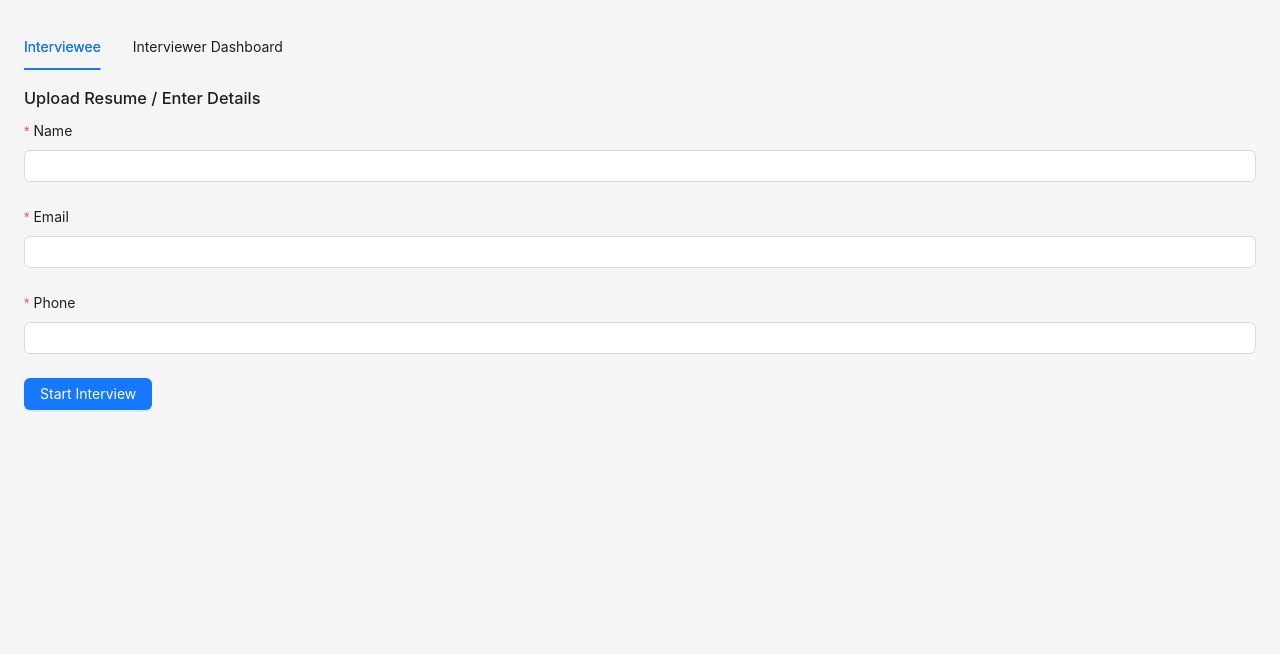
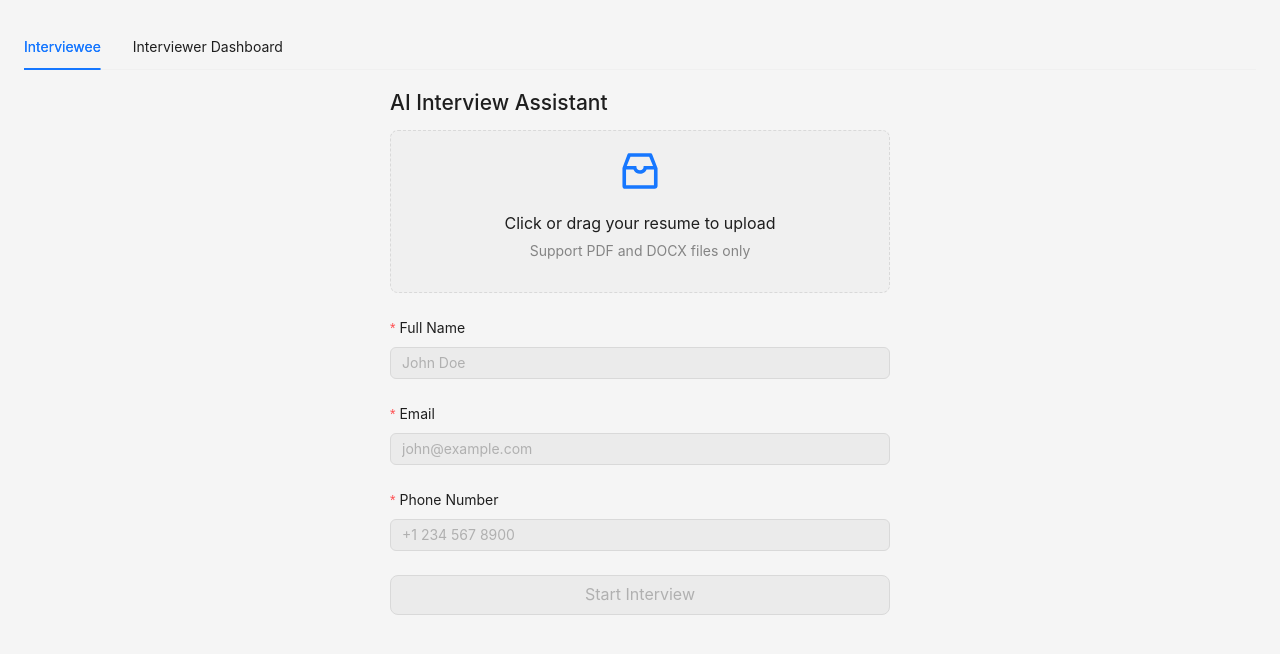
Before and after one commit to Sarat20/swipe, a React app in the folder frontend/: page / in a window 1280 px wide. Shown: the top 654 px of the page. Built offline with nearby package versions, Linux system fonts and the light colour scheme; the HTML template or start-up script is replaced by a standard one.

Commit message:
updated chatbox.jsx,resumeupload.jst,interviewee.jsx and interviewer.jsx

```diff
--- a/frontend/src/components/ChatBox.jsx
+++ b/frontend/src/components/ChatBox.jsx
@@ -4,12 +4,12 @@ import { Input, Button, Progress } from "antd";
 import { updateAnswer, finishInterview } from "../store/candidateSlice";
 
 const QUESTIONS = [
-  { text: "Explain closures in JavaScript.", difficulty: "easy", time: 20 },
-  { text: "Explain virtual DOM in React.", difficulty: "easy", time: 20 },
+  { text: "What are closures in JavaScript?", difficulty: "easy", time: 20 },
+  { text: "Explain the virtual DOM in React.", difficulty: "easy", time: 20 },
   { text: "What are middleware functions in Node.js?", difficulty: "medium", time: 60 },
-  { text: "Explain how you’d optimize a React app.", difficulty: "medium", time: 60 },
+  { text: "How would you optimize a React app for performance?", difficulty: "medium", time: 60 },
   { text: "Design a scalable authentication system.", difficulty: "hard", time: 120 },
-  { text: "How does event loop work in Node.js?", difficulty: "hard", time: 120 }
+  { text: "Explain the Node.js event loop with an example.", difficulty: "hard", time: 120 }
 ];
 
 export default function ChatBox({ candidate }) {
@@ -20,6 +20,7 @@ export default function ChatBox({ candidate }) {
 
   const currentQ = QUESTIONS[qIndex];
 
+  // countdown timer
   useEffect(() => {
     if (timeLeft <= 0) {
       handleSubmit();
@@ -36,23 +37,38 @@ export default function ChatBox({ candidate }) {
       setQIndex(qIndex + 1);
       setTimeLeft(QUESTIONS[qIndex + 1].time);
     } else {
-
-      const score = candidate.answers.reduce((s, ans) => s + (ans?.length > 10 ? 10 : 5), 0);
-      dispatch(finishInterview({ score, summary: "Completed interview." }));
+      // evaluate candidate (simple scoring logic)
+      const score = candidate.answers.reduce((s, ans) => {
+        if (!ans) return s;
+        return s + (ans.split(" ").length > 5 ? 10 : 5); // length-based scoring
+      }, 0);
+      const summary = score > 40 ? "Strong candidate with solid answers." : "Needs improvement.";
+      dispatch(finishInterview({ score, summary }));
     }
   };
 
   return (
-    <div>
+    <div style={{ maxWidth: "600px" }}>
       <h3>Question {qIndex + 1} / {QUESTIONS.length}</h3>
       <p><b>{currentQ.text}</b></p>
-      <Progress percent={(timeLeft / currentQ.time) * 100} showInfo={false}/>
+      <Progress
+        percent={(timeLeft / currentQ.time) * 100}
+        strokeColor="green"
+        showInfo={false}
+      />
       <Input.TextArea
+        rows={4}
+        placeholder="Type your answer here..."
         value={answer}
         onChange={(e) => setAnswer(e.target.value)}
-        rows={3}
       />
-      <Button onClick={handleSubmit} type="primary" style={{ marginTop: 8 }}>Submit</Button>
+      <Button
+        type="primary"
+        onClick={handleSubmit}
+        style={{ marginTop: 10 }}
+      >
+        Submit
+      </Button>
     </div>
   );
 }
--- a/frontend/src/components/ResumeUpload.jsx
+++ b/frontend/src/components/ResumeUpload.jsx
@@ -1,27 +1,128 @@
 import React, { useState } from "react";
-import { Button, Form, Input } from "antd";
+import { Button, Form, Input, Upload, message } from "antd";
+import { InboxOutlined } from "@ant-design/icons";
+
+const { Dragger } = Upload;
 
 export default function ResumeUpload({ onParsed }) {
   const [form] = Form.useForm();
+  const [fileUploaded, setFileUploaded] = useState(false);
+  const [fileName, setFileName] = useState("");
+
+  const uploadProps = {
+    name: "file",
+    multiple: false,
+    accept: ".pdf,.docx",
+    beforeUpload: (file) => {
+      const isPDF = file.type === "application/pdf";
+      const isDOCX = file.type === "application/vnd.openxmlformats-officedocument.wordprocessingml.document";
+
+      if (!isPDF && !isDOCX) {
+        message.error("You can only upload PDF or DOCX files!");
+        return false;
+      }
+
+      // For now, just store file name (later we'll send to backend)
+      setFileName(file.name);
+      setFileUploaded(true);
+      message.success(`${file.name} uploaded successfully`);
+
+      // Simulate extraction - in real app, backend would extract these
+      form.setFieldsValue({
+        name: "",
+        email: "",
+        phone: ""
+      });
+
+      return false; // Prevent automatic upload
+    },
+    onRemove: () => {
+      setFileUploaded(false);
+      setFileName("");
+    }
+  };
 
   const onFinish = (values) => {
-    onParsed(values);
+    if (!fileUploaded) {
+      message.error("Please upload your resume first!");
+      return;
+    }
+
+    onParsed({
+      name: values.name,
+      email: values.email,
+      phone: values.phone,
+      resumeFile: fileName
+    });
   };
 
   return (
-    <div>
-      <h3>Upload Resume / Enter Details</h3>
-      <Form form={form} onFinish={onFinish} layout="vertical">
-        <Form.Item label="Name" name="name" rules={[{ required: true }]}>
-          <Input />
+    <div style={{ maxWidth: "500px", margin: "0 auto" }}>
+      <h2>AI Interview Assistant</h2>
+
+      <Dragger {...uploadProps} style={{ marginBottom: 24 }}>
+        <p className="ant-upload-drag-icon">
+          <InboxOutlined />
+        </p>
+        <p className="ant-upload-text">
+          Click or drag your resume to upload
+        </p>
+        <p className="ant-upload-hint">
+          Support PDF and DOCX files only
+        </p>
+      </Dragger>
+
+      {fileUploaded && (
+        <div style={{ background: "#f0f2f5", padding: 16, marginBottom: 24, borderRadius: 8 }}>
+          <p><b>Resume uploaded:</b> {fileName}</p>
+          <p style={{ fontSize: 12, color: "#666" }}>
+            Please fill in the details below (later this will be auto-extracted)
+          </p>
+        </div>
+      )}
+
+      <Form
+        form={form}
+        layout="vertical"
+        onFinish={onFinish}
+        disabled={!fileUploaded}
+      >
+        <Form.Item
+          label="Full Name"
+          name="name"
+          rules={[{ required: true, message: "Please enter your name" }]}
+        >
+          <Input placeholder="John Doe" />
         </Form.Item>
-        <Form.Item label="Email" name="email" rules={[{ required: true }]}>
-          <Input />
+
+        <Form.Item
+          label="Email"
+          name="email"
+          rules={[
+            { required: true, message: "Please enter your email" },
+            { type: "email", message: "Please enter a valid email" }
+          ]}
+        >
+          <Input placeholder="john@example.com" />
         </Form.Item>
-        <Form.Item label="Phone" name="phone" rules={[{ required: true }]}>
-          <Input />
+
+        <Form.Item
+          label="Phone Number"
+          name="phone"
+          rules={[{ required: true, message: "Please enter your phone number" }]}
+        >
+          <Input placeholder="+1 234 567 8900" />
         </Form.Item>
-        <Button type="primary" htmlType="submit">Start Interview</Button>
+
+        <Button
+          type="primary"
+          htmlType="submit"
+          block
+          size="large"
+          disabled={!fileUploaded}
+        >
+          Start Interview
+        </Button>
       </Form>
     </div>
   );
--- a/frontend/src/pages/Interviewee.jsx
+++ b/frontend/src/pages/Interviewee.jsx
@@ -1,13 +1,22 @@
-import React, { useState } from "react";
+import React, { useState, useEffect } from "react";
 import { useDispatch, useSelector } from "react-redux";
 import ResumeUpload from "../components/ResumeUpload";
 import ChatBox from "../components/ChatBox";
 import { addCandidate } from "../store/candidateSlice";
+import { Modal } from "antd";
 
 export default function Interviewee() {
   const dispatch = useDispatch();
   const candidate = useSelector((state) => state.active);
   const [started, setStarted] = useState(false);
+  const [showWelcome, setShowWelcome] = useState(false);
+
+  useEffect(() => {
+    // If active candidate exists but not finished → show Welcome Back Modal
+    if (candidate && !candidate.finished) {
+      setShowWelcome(true);
+    }
+  }, []);
 
   const handleResumeUpload = (profile) => {
     dispatch(addCandidate({
@@ -23,11 +32,20 @@ export default function Interviewee() {
 
   return (
     <div>
-      {!started ? (
+      {!started && !candidate ? (
         <ResumeUpload onParsed={handleResumeUpload} />
       ) : (
         <ChatBox candidate={candidate} />
       )}
+
+      <Modal
+        open={showWelcome}
+        onCancel={() => setShowWelcome(false)}
+        onOk={() => { setShowWelcome(false); setStarted(true); }}
+        title="Welcome Back!"
+      >
+        <p>You had an unfinished interview. Would you like to resume from where you left off?</p>
+      </Modal>
     </div>
   );
 }
--- a/frontend/src/pages/Interviewer.jsx
+++ b/frontend/src/pages/Interviewer.jsx
@@ -1,27 +1,46 @@
-import React from "react";
-import { useSelector, useDispatch } from "react-redux";
-import { Table } from "antd";
-import { setActiveCandidate } from "../store/candidateSlice";
+import React, { useState } from "react";
+import { useSelector } from "react-redux";
+import { Table, Modal } from "antd";
 
 export default function Interviewer() {
   const candidates = useSelector((state) => state.list);
-  const dispatch = useDispatch();
+  const [selected, setSelected] = useState(null);
 
   const columns = [
-    { title: "Name", dataIndex: "name" },
+    { title: "Name", dataIndex: "name", sorter: (a, b) => a.name.localeCompare(b.name) },
     { title: "Email", dataIndex: "email" },
-    { title: "Score", dataIndex: "score" },
+    { title: "Score", dataIndex: "score", sorter: (a, b) => (a.score || 0) - (b.score || 0) },
     { title: "Summary", dataIndex: "summary" },
   ];
 
   return (
+    <>
       <Table
         dataSource={candidates}
         columns={columns}
         rowKey="id"
         onRow={(record) => ({
-        onClick: () => dispatch(setActiveCandidate(record.id))
+          onClick: () => setSelected(record),
         })}
       />
+
+      <Modal
+        open={!!selected}
+        onCancel={() => setSelected(null)}
+        footer={null}
+        title={selected?.name}
+      >
+        <p><b>Email:</b> {selected?.email}</p>
+        <p><b>Phone:</b> {selected?.phone}</p>
+        <p><b>Score:</b> {selected?.score}</p>
+        <p><b>Summary:</b> {selected?.summary}</p>
+        <h4>Answers</h4>
+        <ul>
+          {(selected?.answers || []).map((ans, idx) => (
+            <li key={idx}><b>Q{idx+1}:</b> {ans || "(No Answer)"}</li>
+          ))}
+        </ul>
+      </Modal>
+    </>
   );
 }
```
Lines whose indentation alone changed are shown as unchanged.
